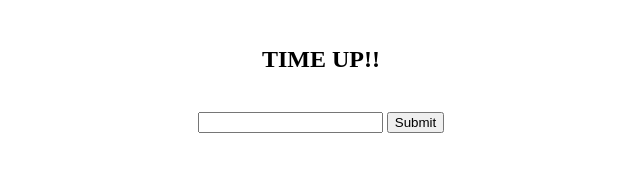
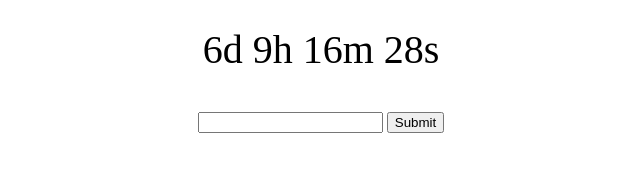
Before and after one commit to Awwabsiddiqui/SafetyProject, a plain HTML site: page index.html in a window 1280 px wide. Shown: the whole page, without its empty margins (319-959 px from the left). Drawn offline with Linux system fonts and the light colour scheme.

Commit message:
Update index.html

```diff
--- a/index.html
+++ b/index.html
@@ -31,8 +31,9 @@ p {
 <script>
 // Set the end date
 
-var countDownDate = new Date("2023-07-30 12:00:00");
-
+//var countDownDate = new Date("2023-07-30 12:00:00");
+var today = new Date();
+var countDownDate = new Date(today.getFullYear(), today.getMonth(), today.getDate()+7);
 // Run myfunc every second
 var myfunc = setInterval(function() {
 
```
